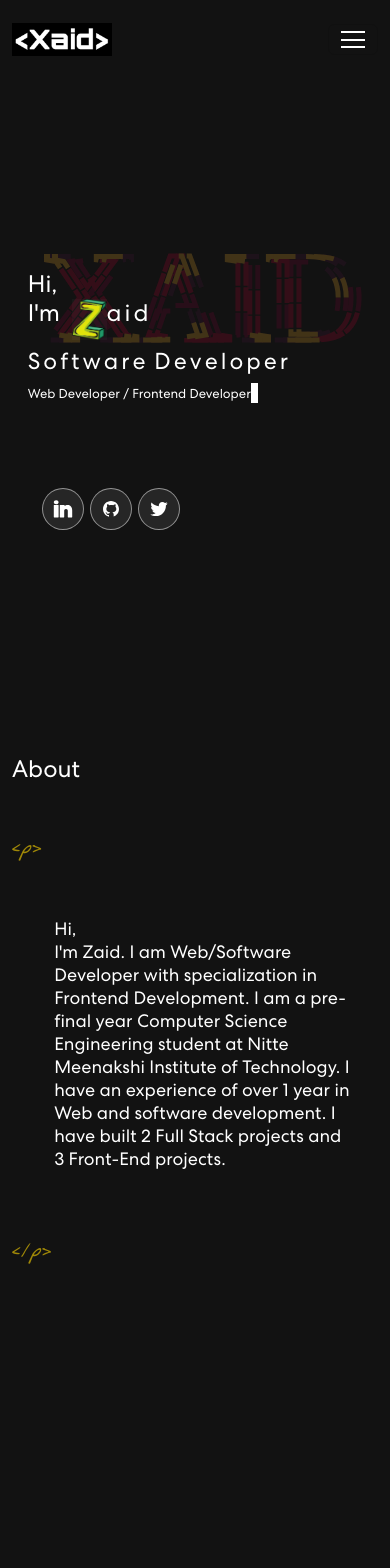
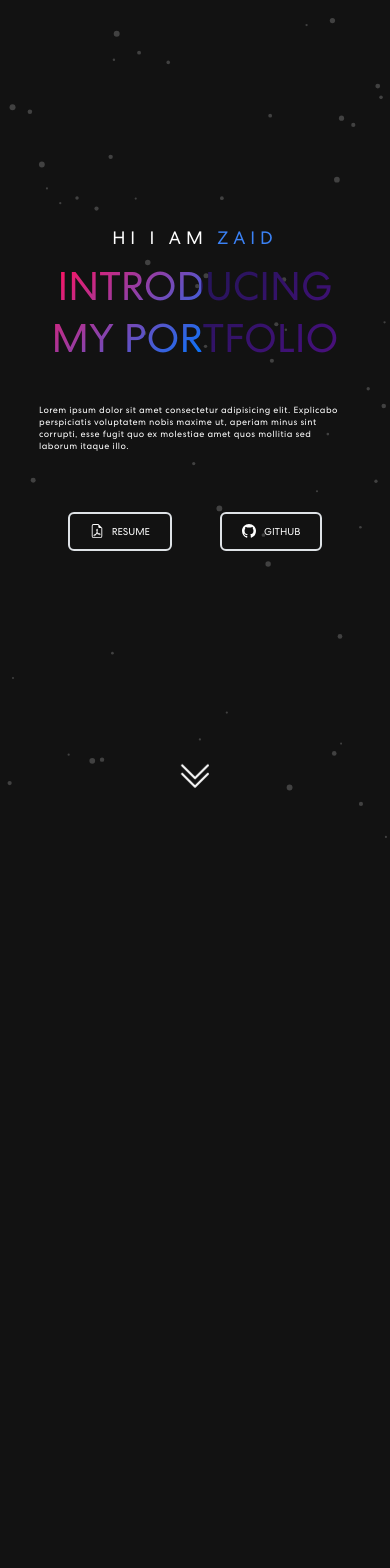
Before and after one commit to Xaid-vfx/Portfolio-Website, a React (Create React App) app: page / in a window 390 px wide. Shown: the top 1568 px of the page. After the commit the page ends 844 px from the top, so only its background shows below. Built offline with nearby package versions, Linux system fonts and the light colour scheme.

Commit message:
New Welcome Designed/Animations added

```diff
--- a/package.json
+++ b/package.json
@@ -7,6 +7,7 @@
     "@fortawesome/free-regular-svg-icons": "^6.2.0",
     "@fortawesome/free-solid-svg-icons": "^6.2.0",
     "@fortawesome/react-fontawesome": "^0.2.0",
+    "@react-spring/parallax": "^9.7.3",
     "@testing-library/jest-dom": "^5.16.5",
     "@testing-library/react": "^13.3.0",
     "@testing-library/user-event": "^13.5.0",
@@ -17,8 +18,13 @@
     "react": "^18.2.0",
     "react-bootstrap": "^2.5.0",
     "react-dom": "^18.2.0",
+    "react-icons": "^4.10.1",
+    "react-parallax": "^3.5.1",
     "react-router-dom": "^6.3.0",
     "react-scripts": "5.0.1",
+    "react-scroll-parallax": "^3.4.2",
+    "react-tsparticles": "^2.10.1",
+    "tsparticles": "^2.10.1",
     "web-vitals": "^2.1.4"
   },
   "scripts": {
--- a/src/App.js
+++ b/src/App.js
@@ -6,11 +6,11 @@ import './components/index.css'
 import Navbar from './components/Navbar';
 import 'bootstrap/dist/css/bootstrap.min.css';
 import Projects from './components/Projects'
-import { useEffect, useRef } from 'react';
+import { useEffect, useRef, useState } from 'react';
 import Skills from './components/Skills';
 import Contact from './components/Contact';
-
-
+import { Parallax, ParallaxProvider } from 'react-scroll-parallax';
+import ParticleBack from './components/Particle';
 
 function App() {
 
@@ -18,6 +18,13 @@ function App() {
   const ref1 = useRef(null);
   const ref2 = useRef(null);
   const ref3 = useRef(null);
+
+  const [scroll, setscroll] = useState()
+  window.onscroll = function (e) {
+    console.log(window.scrollY / (document.body.scrollHeight - window.innerHeight) * 100); // Value of scroll Y in px
+    console.log();
+  };
+
 
   const handleClick = () => {
     ref.current?.scrollIntoView({ behavior: 'smooth' });
@@ -45,7 +52,7 @@ function App() {
 
       })
 
-    }, { threshold: .5 })
+    }, { threshold: .8 })
 
     const boxElList = document.querySelectorAll('.projectx');
     boxElList.forEach((el) => {
@@ -60,7 +67,7 @@ function App() {
       observer.observe(el);
     })
 
-    const about = document.querySelectorAll('.indet p');
+    let about = document.querySelectorAll('.indet p');
     about.forEach((el) => {
       observer.observe(el);
     })
@@ -91,42 +98,31 @@ function App() {
 
   return (
     <div className='App'>
-      <Navbar handle={handleClick} handle1={handleClick2} handle3={handleClick3} handle4={handleClick4}/>
+      <ParticleBack />
+      <div className='page text-white'>
 
-      <div className='page'>
-
-
-        <div className='hhh' >
-          <div className='homecomp' ref={ref}>
-            <span className='tags top-tags'></span>
-            <Home  />
-            <span className='tags bottom-tags'></span>
-          </div>
+        <div className='wrapper'>
+          <div className='wrappersub'>
+            <Home/>
           </div>
 
-        <br />
-        <div>
+          <div className='wrappersub2'>
             <About />
-
-
           </div>
 
-        {/* <div ref={ref1}>
+          {/* <div className='wrappersub3 h-[110vh]'>
             <Skills />
           </div> */}
 
-        <div ref={ref2}>
-
+          <div className='wrappersub3'>
             <Projects />
           </div>
 
 
 
+        <div ref={ref3} className=''><Contact /></div>
 
-
-
-
-        <div ref={ref3}><Contact /></div>
+        </div>
       </div>
 
     </div>
--- a/src/components/About.jsx
+++ b/src/components/About.jsx
@@ -3,7 +3,7 @@ import './about.css'
 import photo from './myphoto.png'
 
 export default function About() {
-  const observer = new IntersectionObserver(ent=>{
+  const observer = new IntersectionObserver(ent => {
 
   })
 
@@ -15,20 +15,26 @@ export default function About() {
 
 
   return (
-    <div className='container about'>
-      <div className='details relative'>
-        <h1>About</h1>
+    <div className=''>
+      <div className='connectLine'>
+      </div>
+      <div className='PageNumber'><div className='number'>1</div> <div className='abouttitle'>About</div></div>
+      <div className='flex items-center bg-black justify-center py-20 h-[110vh]'>
+        <div className='details relative'>
+          <div className='indet'>
+            <span className='tags top-tags'>&lt;p&gt;</span>
 
-        <div className='indet'>
-          <span className='tags top-tags'>&lt;p&gt;</span>
+            <p>Hi,<br />I'm Zaid. I am Web/Software Developer with specialization in Frontend Development. I am a pre-final year Computer Science Engineering student at Nitte Meenakshi Institute of Technology. I have an experience of over 1 year in Web and software development. I have built 2 Full Stack projects and  3 Front-End projects.<br /></p>
 
-          <p>Hi,<br/>I'm Zaid. I am Web/Software Developer with specialization in Frontend Development. I am a pre-final year Computer Science Engineering student at Nitte Meenakshi Institute of Technology. I have an experience of over 1 year in Web and software development. I have built 2 Full Stack projects and  3 Front-End projects.<br/></p>
 
-          <span className='tags bottom-tags'>&lt;/p&gt;</span>
+
+            <span className='tags bottom-tags'>&lt;/p&gt;</span>
+          </div>
         </div>
+        <img id='profileimg' src={photo} alt='1'>
+        </img>
+
       </div>
-      <img id='profileimg' src={photo} alt='1'>
-      </img>
     </div>
   )
 }
--- a/src/components/Home.jsx
+++ b/src/components/Home.jsx
@@ -7,35 +7,78 @@ import logo from '../assets/img/zlogo1.png'
 import { FontAwesomeIcon } from '@fortawesome/react-fontawesome'
 import { fatwitter } from '@fortawesome/free-regular-svg-icons'
 import SocialIcons from './SocialIcons'
+import './home.css'
+import { faClipboardList } from '@fortawesome/free-solid-svg-icons'
+import ParticlesBack from './Particle'
+import Particle from './Particle'
+import ParticleBack from './Particle'
+import { BsFileEarmarkPdf, BsGithub, BsChevronDoubleDown } from "react-icons/bs";
 
 export default function Home() {
 
+  useEffect(() => {
+    const observer = new IntersectionObserver((entries) => {
+      entries.forEach(entry => {
 
+        entry.target.classList.toggle('show', entry.isIntersecting)
+        if (entry.isIntersecting) observer.unobserve(entry.target)
 
-    const name = ['a', 'i', 'd'];
-    const soft = ['S', 'o', 'f', 't', 'w', 'a', 'r', 'e'];
-    const dev = ['D', 'e', 'v', 'e', 'l', 'o', 'p', 'e', 'r'];
+      })
 
-    const [disp, setdisp] = useState('');
-    const [loop, setloop] = useState(0);
-    const [isdelete, setisdelete] = useState(false);
+    }, { threshold: .5 })
 
-    let va = '', ka = 'Web Developer / Frontend Developer';
-
-
-    useEffect(() => {
-
-        for (let i = 0; i < ka.length; i++) {
-            setTimeout(() => {
-                va = va + ka[i];
-                setdisp(va);
-                //console.log(disp);
-            }, 150 * i);
-        }
-
+    const ob1 = document.querySelectorAll('#head1');
+    ob1.forEach((el) => {
+      observer.observe(el);
+    })
+    const ob2 = document.querySelectorAll('#head2');
+    ob2.forEach((el) => {
+      observer.observe(el);
+    })
+    const ob3 = document.querySelectorAll('#foot1');
+    ob3.forEach((el) => {
+      observer.observe(el);
+    })
+    const ob4 = document.querySelectorAll('#foot2');
+    ob4.forEach((el) => {
+      observer.observe(el);
+    })
 
 
   }, [])
+
+  return (
+    <div className='h-[100vh]'>
+      <div className='flex justify-center items-center h-[90%] pt-[7%] pb-[3%]'>
+        <div id="headContainer" className='w-7/12'>
+          <div className='text-center tracking-[5px] text-lg' id="head1">
+            HI I AM <div className='inline text-blue-500'>ZAID</div>
+          </div>
+          <div className='welcome text-center animate-charcter mb-10 mt-2' id="head2">
+            Introducing my portfolio
+          </div>
+          <div className='tracking-wider text-base opacity-70' id='foot1'>
+            Lorem ipsum dolor sit amet consectetur adipisicing elit. Explicabo perspiciatis voluptatem nobis maxime ut, aperiam minus sint corrupti, esse fugit quo ex molestiae amet quos mollitia sed laborum itaque illo.
+            <br />
+            <br />
+
+          </div>
+          <div className='flex gap-5 justify-center mt-5 text-[1vw]' id='foot2'>
+            <button id='btnText' className=' border border-2 rounded text-[1em] hover:bg-white hover:text-black flex gap-2'>
+              <BsFileEarmarkPdf  className='  text-[1.4em]' />
+              <div>RESUME</div>
+            </button>
+            <button onClick={() => { window.location.href = "https://github.com/Xaid-vfx" }} id='btnText' className='border border-2 rounded  text-[1em] hover:bg-white hover:text-black flex gap-2'>
+              <BsGithub className=' text-[1.4em]' /><div>
+                GITHUB</div></button>
+          </div>
+        </div>
+
+
+      </div>
+      <div className='flex justify-center'>
+        <BsChevronDoubleDown className='text-[2em] scrollIcon' />
+      </div>
 
 
 
@@ -45,72 +88,7 @@ export default function Home() {
 
 
 
-
-
-    return (
-        <div>
-            <div className='container home-page'>
-
-                <div className='text-zone'>
-                    <div className='text-zone-anim'>
-                        <h1>Hi, <br />
-                            <div className='nameletters'>
-                                I'm &#160; <img className='logoimg1' src={logo} />
-                                <div className='nameletters'>
-                                    {name.map(e => {
-                                        return (
-                                            <div className='nameanimation'>
-                                                {e}
-                                            </div>
-                                        );
-                                    })}
-                                </div>
-                                <br />
-                            </div>
-                        </h1>
-                        <h3>
-                            <div className='nameletters'>
-
-                                {soft.map(e => {
-                                    return (
-                                        <div className='nameanimation'>
-                                            {e}
-                                        </div>
-                                    );
-                                })}
-                                &#160;
-                                {dev.map(e => {
-                                    return (
-                                        <div className='nameanimation'>
-                                            {e}
-                                        </div>
-                                    );
-                                })}
-
-                            </div>
-                        </h3>
-                        <p>{disp}
-
-                            <div className='cursor'></div></p>
-                    </div>
-
-                    <div className='omae'>
-                        <SocialIcons />
-                    </div>
-
-                </div>
-
-
-                {/* <div className='bgimg'>
-             <p>Lorem ipsum dolor sit amet consectetur adipisicing elit. Perspiciatis saepe sit laborum nobis aliquam quasi, corrupti repudiandae odio molestias ducimus fugiat, explicabo, distinctio impedit quod! Explicabo nulla accusamus dolorem magni.</p>
-           </div> */}
-
-
-
-
-
-            </div>
-            <svg className='svg'>
+      {/* <svg className='svg'>
         <symbol id="s-text">
 
           <text text-anchor="middle" x='53%' y='85%'>XAID </text>
@@ -125,6 +103,7 @@ export default function Home() {
           <use xlinkHref="#s-text" class="text-copy"></use>
           <use xlinkHref="#s-text" class="text-copy"></use>
         </g>
-            </svg></div>
+      </svg> */}
+      </div>
   )
 }
--- /dev/null
+++ b/src/components/Particle.js
@@ -0,0 +1,102 @@
+import { useCallback } from "react";
+import Particles from "react-tsparticles";
+import { loadFull } from "tsparticles";
+
+const ParticleBack = () => {
+    const particlesInit = useCallback(async engine => {
+        console.log(engine);
+        // you can initiate the tsParticles instance (engine) here, adding custom shapes or presets
+        // this loads the tsparticles package bundle, it's the easiest method for getting everything ready
+        // starting from v2 you can add only the features you need reducing the bundle size
+        await loadFull(engine);
+    }, []);
+
+    const particlesLoaded = useCallback(async container => {
+        await console.log(container);
+    }, []);
+
+    return (
+        <Particles
+            id="tsparticles"
+            init={particlesInit}
+            loaded={particlesLoaded}
+            options={{
+                fullScreen:{
+                    zIndex: -1
+                },
+                background: {
+                    color: {
+                        value: "black",
+                    },
+                },
+                fpsLimit: 120,
+                interactivity: {
+                    events: {
+                        onClick: {
+                            enable: true,
+                            mode: "push",
+                        },
+                        onHover: {
+                            enable: true,
+                            mode: "grab",
+                        },
+                        resize: true,
+                    },
+                    modes: {
+                        push: {
+                            quantity: 4,
+                        },
+                        repulse: {
+                            distance: 200,
+                            duration: 0.4,
+                        },
+                    },
+                },
+                particles: {
+                    color: {
+                        value: "#ffffff",
+                    },
+                    links: {
+                        color: "#ffffff",
+                        distance: 150,
+                        enable: false,
+                        opacity: 0.1,
+                        width: 1,
+                    },
+                    collisions: {
+                        enable: true,
+                    },
+                    move: {
+                        direction: "none",
+                        enable: true,
+                        outModes: {
+                            default: "bounce",
+                        },
+                        random: false,
+                        speed: 1,
+                        straight: false,
+                    },
+                    number: {
+                        density: {
+                            enable: true,
+                            area: 800,
+                        },
+                        value: 150,
+                    },
+                    opacity: {
+                        value: 0.2,
+                    },
+                    shape: {
+                        type: "circle",
+                    },
+                    size: {
+                        value: { min: 1, max: 3 },
+                    },
+                },
+                detectRetina: true,
+            }}
+        />
+    );
+}
+
+export default ParticleBack
--- a/src/components/Skillcard.jsx
+++ b/src/components/Skillcard.jsx
@@ -2,6 +2,7 @@ import React from 'react'
 
 
 export default function Skillcard() {
+
     return (
         <div className='skillcards'>
 
--- a/src/components/about.css
+++ b/src/components/about.css
@@ -63,3 +63,31 @@
 
     }
 }
+
+.connectLine{
+    position: absolute;
+    border: .01em solid;
+    opacity: .2;
+    height: 100%;
+    left: 5%;
+    top:0
+}
+.PageNumber{
+    position: absolute;
+    left: 4.2%;
+    display: flex;
+    top: 10%;
+    gap: 20px;
+    height: fit-content;
+    align-items: center;
+}
+.number{
+    font-size: x-small;
+    background-color: gray;
+    border-radius: 100px;
+    padding-inline: 10px;
+    padding-block: 5px;
+}
+.abouttitle{
+    font-size: xx-large;
+}
--- /dev/null
+++ b/src/components/home.css
@@ -0,0 +1,162 @@
+.animate-charcter
+{
+   text-transform: uppercase;
+  background-image: linear-gradient(
+    -225deg,
+    #231557 0%,
+    #44107a 29%,
+    #ff1361 67%,
+    #0077ff 100%
+  );
+  background-size: auto auto;
+  background-clip: border-box;
+  background-size: 200% auto;
+  color: #fff;
+  background-clip: text;
+  text-fill-color: transparent;
+  -webkit-background-clip: text;
+  -webkit-text-fill-color: transparent;
+  animation: textclip 2s linear infinite;
+  display: inline-block;
+  font-size: 90px;
+}
+
+@keyframes textclip {
+  to {
+    background-position: 200% center;
+  }
+}
+
+
+@import url("https://fonts.googleapis.com/css?family=Raleway:900&display=swap");
+
+body {
+    margin: 0px;
+}
+
+#container {
+    position: absolute;
+    margin: auto;
+    width: 100vw;
+    height: 80pt;
+    top: 0;
+    bottom: 0;
+
+    filter: url(#threshold) blur(0.6px);
+}
+
+#text1,
+#text2 {
+    position: absolute;
+    width: 100%;
+    display: inline-block;
+
+    font-family: "Raleway", sans-serif;
+    font-size: 80pt;
+
+    text-align: center;
+
+    user-select: none;
+}
+
+.welcome{
+    font-size: 6vw;
+    font-weight: bolder;
+    font: bolder;
+    line-height: normal;
+}
+
+#head1{
+    opacity: 0;
+    transform: translateY(-20px);
+    transition: all .8s;
+}
+#head1.show{
+    opacity: 1;
+    transform: translate(0px);
+}
+#head2{
+    opacity: 0;
+    transform: translateY(20px);
+    transition: all 1.2s;
+}
+#head2.show{
+    opacity: 1;
+    transform: translate(0px);
+}
+#foot1{
+    opacity: 0;
+    transition: ease-in 1s;
+}
+#foot1.show{
+    opacity: 1;
+}
+#foot2{
+    opacity: 0;
+    transition: ease-in 1s;
+}
+#foot2.show{
+    opacity: 1;
+}
+
+.scrollIcon {
+    animation: zoom-in-zoom-out 1.5s infinite;
+  }
+
+  @keyframes zoom-in-zoom-out {
+    0% {
+      transform: scale(1, 1);
+    }
+    50% {
+      transform: scale(1.15, 1.15);
+    }
+    100% {
+      transform: scale(1, 1);
+    }
+  }
+
+
+  .wrapper{
+    height: 100vh;
+    overflow-y: auto;
+    overflow-x: hidden;
+    perspective: 10px;
+  }
+  .wrappersub{
+    position: relative;
+    transform-style: preserve-3d;
+    z-index: -3;
+    transform: translateZ(-10px) scale(2);
+  }
+  .wrappersub2{
+    position: relative;
+    transform-style: preserve-3d;
+    z-index: -2;
+    transform: translateZ(0px) scale(1);
+  }
+  .wrappersub3{
+    position: relative;
+    transform-style: preserve-3d;
+    z-index: -3;
+    transform: translateZ(10px) scale(1/2);
+  }
+
+
+  @media (min-width:320px) and (max-width:540px) {
+    .welcome{
+      font-size: 40px;
+    }
+    #headContainer{
+      width: 80%;
+      height: fit-content;
+    }
+    #foot1{
+      font-size: xx-small;
+      line-height: normal;
+    }
+    #btnText{
+      font-size: 10px;
+      padding: 10px 20px;
+      border-radius: 10px;
+    }
+  }
--- a/src/components/index.css
+++ b/src/components/index.css
@@ -7,6 +7,7 @@
   src: url(../assets/font/CentraNo2-Bold.ttf);
   font-weight: 700;
 }
+
 
 
 @font-face {
@@ -294,17 +295,6 @@ p.danger {
   margin-left: 10vh;
 }
 
-
-.page {
-
-
-  margin-top: 20vh;
-  margin-inline: 14vh;
-  height: 100%;
-  color: white;
-  padding-inline: 20px;
-}
-
 @font-face {
   font-family: 'La Belle Aurore';
   src: url(../assets/font/LaBelleAurore.woff2);
@@ -424,7 +414,7 @@ p {
 
 
 .svg {
-  position: fixed;
+  position: absolute;
   left: 0;
   right: 0;
   top: 0;
@@ -438,6 +428,7 @@ p {
 }
 
 .text-copy {
+  opacity: 0;
   fill: none;
   stroke: white;
   stroke-dasharray: 6% 29%;
```
Also changed, not shown: src/components/Contact.jsx (+8 -5 lines), src/components/Projects.jsx (+6 -3 lines), src/components/project.css (+22 -0 lines), 1 other file (tests, documents, lock files or other folders). Lines whose indentation alone changed are shown as unchanged.
